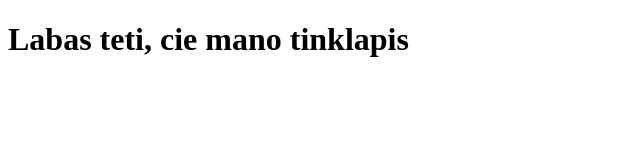
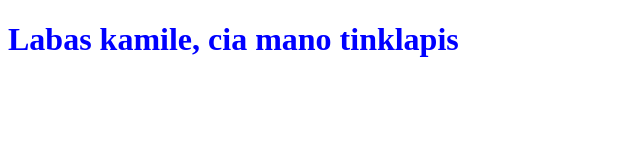
Before and after one commit to aParr0t/website, a plain HTML site: page index.html in a window 1280 px wide. Shown: the whole page, without its empty margins (0-640 px from the left). Drawn offline with Linux system fonts and the light colour scheme.

Commit message:
Update index.html

```diff
--- a/index.html
+++ b/index.html
@@ -3,6 +3,6 @@
   <head>
   </head>
   <body>
-    <h1>Labas teti, cie mano tinklapis</h1>
+    <h1 style='color: blue;'>Labas kamile, cia mano tinklapis</h1>
   </body>
 </html>
```
